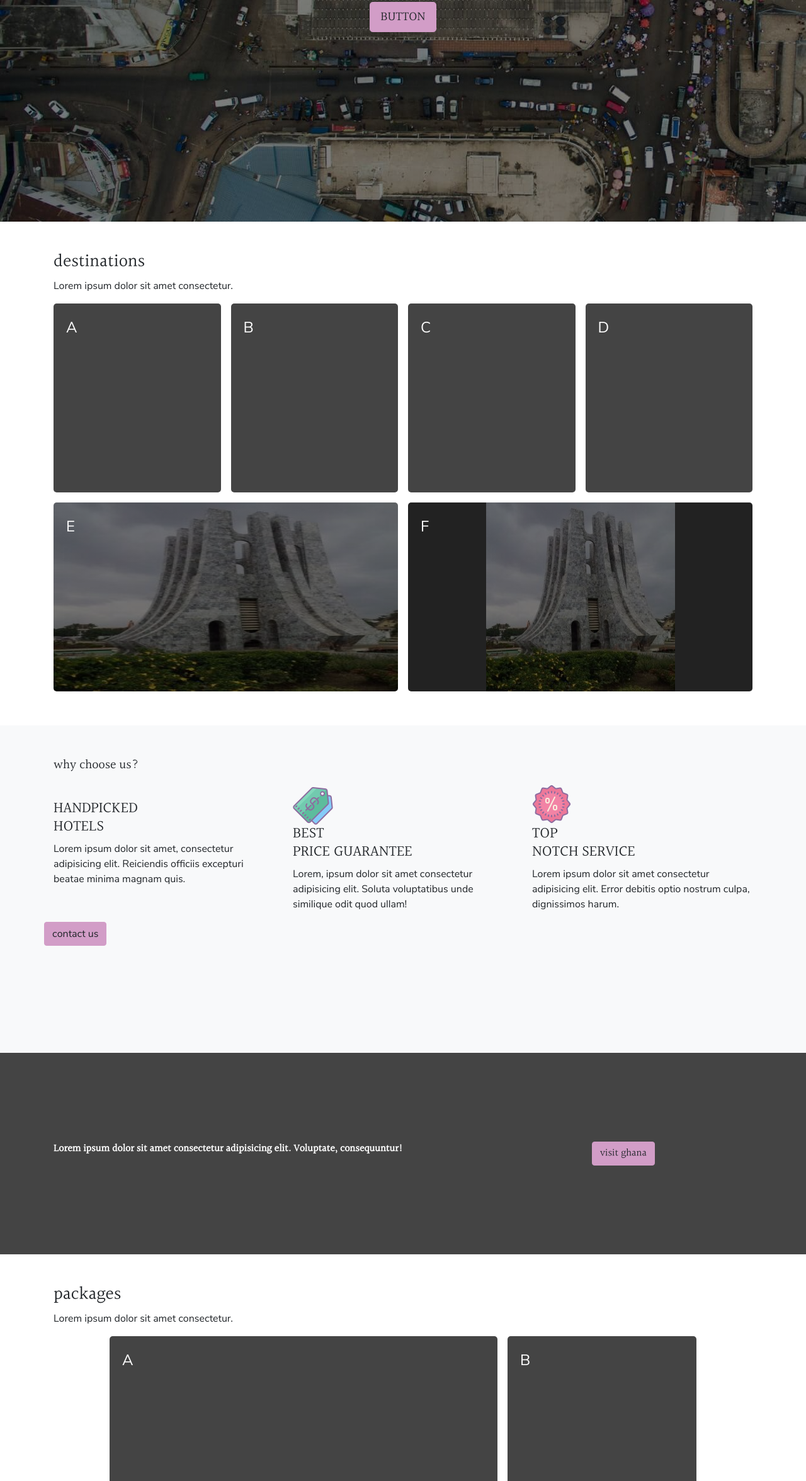
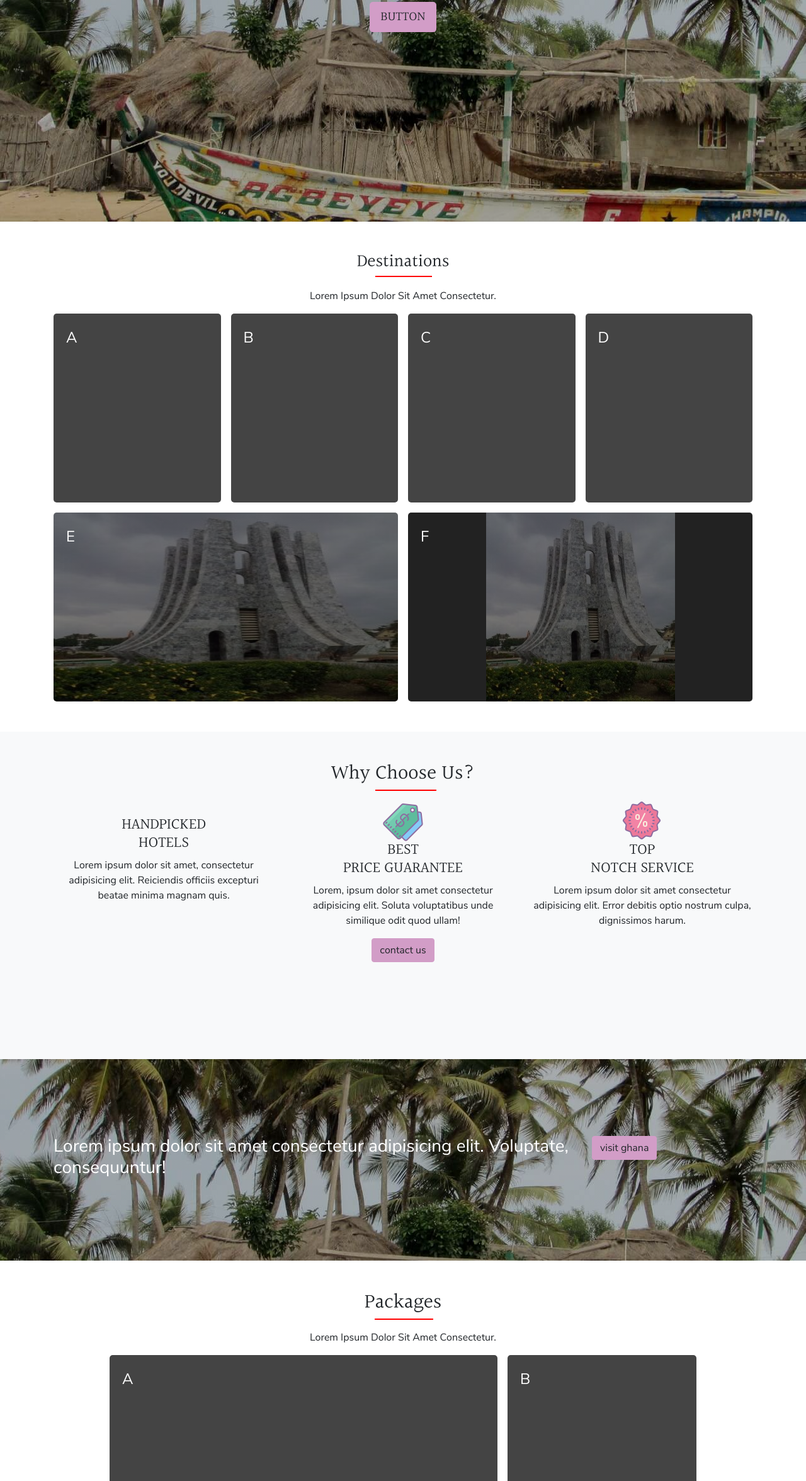
Before and after one commit to squidiw/travel_agency, a website: page index.html in a window 1280 px wide. Shown: the part 448-2800 px from the top of the page at 63% size. Drawn offline with Linux system fonts and the light colour scheme.

Commit message:
added underlined class

```diff
--- a/index.html
+++ b/index.html
@@ -32,12 +32,14 @@
 
     <!--DESTINATIONS-->
     <div class="container below-hero destinations pt-5 pb-5">
-      <div class="destinations__caption">
-        <h3>destinations</h3>
-        <p>Lorem ipsum dolor sit amet consectetur.</p>
+      <div class="destinations__caption caption">
+        <h3> de<span class="underlined">stinatio</span>ns</h3>
+        <p class="pt-3">Lorem ipsum dolor sit amet consectetur.</p>
       </div>
       <div class="destinations__grid">
-        <div class="box a">A</div>
+        <div class="box a">
+          A
+        </div>
         <div class="box b">B</div>
         <div class="box c">C</div>
         <div class="box d">D</div>
@@ -50,13 +52,13 @@
     <!--WHY CHOOSE US-->
     <section class="why-choose bg-light">
       <div class="container pt-5">
-        <div class="why-choose__caption">
-          <p class="lead">why choose us?</p>
+        <div class="why-choose__caption caption">
+          <h2 class="pb-3">why <span class="underlined">choose</span> us?</h2>
         </div>
 
         <div class="row bg-light">
 
-          <div class="col-lg-4">
+          <div class="col-md-6 col-lg-4">
             <div class="icon">
               <img src="./imgs/icons/hotel.png" alt="">
             </div>
@@ -66,7 +68,7 @@
             <p>Lorem ipsum dolor sit amet, consectetur adipisicing elit. Reiciendis officiis excepturi beatae minima magnam quis.</p>
           </div>
 
-          <div class="col-lg-4">
+          <div class="col-md-6 col-lg-4">
             <div class="icon">
               <img src="./imgs/icons/tags.png" alt="">
             </div>
@@ -76,7 +78,7 @@
             <p>Lorem, ipsum dolor sit amet consectetur adipisicing elit. Soluta voluptatibus unde similique odit quod ullam!</p>
           </div>
 
-          <div class="col-lg-4">
+          <div class="col-md-12 col-lg-4">
             <div class="icon">
               <img src="./imgs/icons/discount.png" alt="">
             </div>
@@ -85,7 +87,9 @@
             </h4>
             <p>Lorem ipsum dolor sit amet consectetur adipisicing elit. Error debitis optio nostrum culpa, dignissimos harum.</p>
           </div>
-          <a name="" id="" class="btn btn-primary" href="#" role="button">contact us</a>
+          <div class="col-12">
+            <a name="" id="" class="btn btn-primary mb-4" href="#" role="button">contact us</a>
+          </div>
         </div>
       </div>
 
@@ -95,7 +99,9 @@
       <div class="container">
        <div class="row">
          <div class="col-lg-9">
-           Lorem ipsum dolor sit amet consectetur adipisicing elit. Voluptate, consequuntur!
+          <h3>
+            Lorem ipsum dolor sit amet consectetur adipisicing elit. Voluptate, consequuntur!
+          </h3>
           </div>
           <div class="col-lg-3">
             <a name="" id="" class="btn btn-primary" href="#" role="button">visit ghana</a>
@@ -105,9 +111,9 @@
     </div>
 
     <div class="container packages pt-5 pb-5">
-      <div class="packages__caption">
-        <h3>packages</h3>
-        <p>Lorem ipsum dolor sit amet consectetur.</p>
+      <div class="packages__caption caption">
+        <h2>p<span class="underlined">ackage</span>s</h2>
+        <p class="pt-3">Lorem ipsum dolor sit amet consectetur.</p>
       </div>
       <div class="packages__grid">
         <div class="box a">A</div>
@@ -178,15 +184,19 @@
   </section>
 
   <div class="best-tours-banner">
-    <div class="container">
-     <div class="row d-flex flex-column align-items-center">
-       <div class="col-lg-4">
-         Lorem ipsum dolor sit amet consectetur.
+    <div class="container pt-5">
+     <div class="row d-flex text-center">
+       <div class="col-12">
+         <h5>
+           Lorem ipsum dolor sit amet consectetur.
+         </h5>
         </div>
-        <div class="col-lg-5">
-          Lorem ipsum dolor, sit amet consectetur adipisicing elit. Sunt dicta qui obcaecati minus iusto inventore?
+        <div class="col-12">
+          <h4>
+            Lorem ipsum dolor, sit amet consectetur adipisicing elit. Sunt dicta qui obcaecati minus iusto inventore?
+          </h4>
         </div>
-        <div class="col-lg-3">
+        <div class="col-12">
           <a name="" id="" class="btn btn-primary" href="#" role="button">visit ghana</a>
         </div>
      </div>
--- a/sass/_index.scss
+++ b/sass/_index.scss
@@ -1,5 +1,15 @@
 .index{
   font-family: $text-regular;
+}
+
+.caption{
+  text-align: center;
+  text-transform: capitalize;
+}
+
+.underlined{
+  margin-top: 0;
+  border-bottom: 2px solid red;
 }
 
 header{
@@ -8,9 +18,7 @@ header{
 
   .jumbotron{
      height: 100%;
-     background-image: url(../imgs/1.jpg);
-     background-size: cover;
-     background: linear-gradient(rgba(0,0,0, 0.5), rgba(0,0,0,0.5)), url(../imgs/1.jpg);
+     background: linear-gradient(rgba(0,0,0, 0.3), rgba(0,0,0,0.3)), url(../imgs/image.jpg) center;
      font-family: $heading-regular;
      .hero-subtext{
       font-family: $text-regular;
@@ -67,33 +75,47 @@ header{
   }
 
 
+
   .why-choose{
     min-height: 65vh;
+    text-align: center;
 
-    .why-choose__caption > p {
+    .why-choose__caption, .why-choose__title {
       font-family: $heading-regular;
     }
 
-    .why-choose__title{
-      font-family: $heading-regular;
+    .why-choose__caption{
+      position: relative;
+        // &::after{
+        //   content: "";
+        //   position: absolute;
+        //   width: 80px;
+        //   height: 2px;
+        //   background-color: red;
+        //   left: 47%;
+        //   bottom: -2%;
+        // }
+      }
     }
-  }
+
+
 
 
   .visit-banner{
     min-height: 40vh;
+    background: linear-gradient(rgba(0,0,0, 0.3), rgba(0,0,0,0.3)), url(../imgs/image.jpg) center;
     background-color: #444;
     color:#fff;
     display: flex;
     align-items: center;
-    font-family: $heading-regular;
+    font-family: $text-regular;
     font-weight: bold;
   }
 
   .packages{
     min-height: 50vh;
 
-    .packages__caption > h3{
+    .packages__caption > h2{
       font-family: $heading-regular;
     }
 
@@ -176,9 +198,11 @@ header{
 
   .best-tours-banner{
     min-height: 40vh;
+    background: linear-gradient(rgba(0,0,0, 0.3), rgba(0,0,0,0.3)), url(../imgs/image.jpg) center;
     background-color:aqua;
+    color: #fff;
+    font-family: $text-regular;
     font-weight: bold;
-    font-family: $heading-regular;
   }
 
   .footer-dark {
@@ -192,6 +216,7 @@ header{
     margin-bottom:12px;
     font-weight:bold;
     font-size:16px;
+    letter-spacing: 2px;
     font-family: $heading-regular;
   }
 
```
Also changed, not shown: css/style.min.css, imgs/double-side-s.jpg (added), imgs/face-s.jpg (added), imgs/grp-pic-s.jpg (added), 1 other file.
